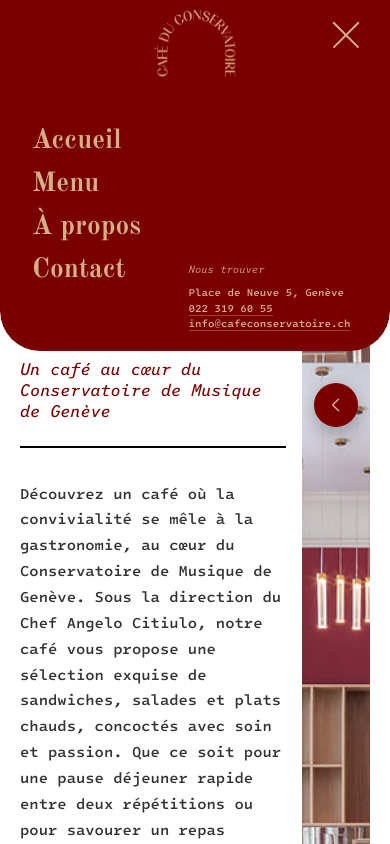
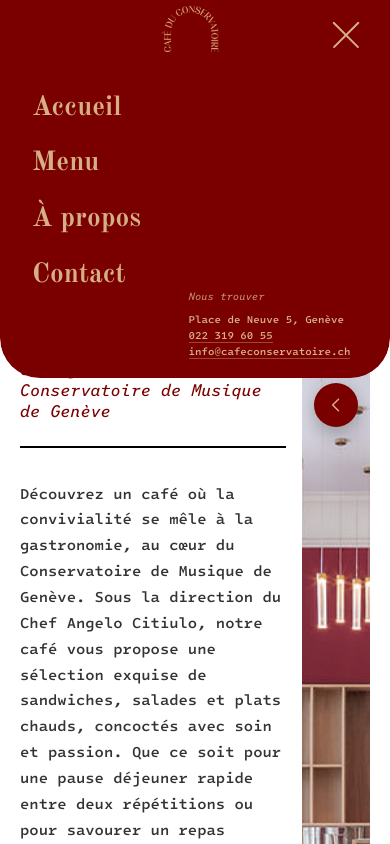
Before and after one commit to aimetamere/front_end_coffee, a website built with Vite: page index.html in a window 390 px wide. Both pictures are taken after a click on the button 344 px from the left and 32 px from the top of the page. Built offline with nearby package versions, Linux system fonts and the light colour scheme.

Commit message:
push push

```diff
--- a/src/mobile-style.css
+++ b/src/mobile-style.css
@@ -73,7 +73,7 @@
     top: var(--safe-top);
     right: var(--safe-right);
     width: 92px;
-    height: 64px;
+    height: 54px;
     padding: 6px 0 0 4px;
     border-radius: 0 0 0 20px;
     background: transparent;
@@ -218,9 +218,9 @@
     display: block;
     position: absolute;
     top: 0;
-    left: 0;
-    width: 100%;
-    height: 100%;
+    left: 10%;
+    width: 70%;
+    height: 70%;
     object-fit: contain;
   }
 
@@ -231,13 +231,14 @@
     grid-template-columns: auto 1fr;
     align-items: end;
     column-gap: 1.5rem;
+    top: 50%;
     min-height: 0;
-    padding: calc(7.5rem + var(--safe-top)) calc(1rem + var(--safe-right)) 1.25rem
+    padding: calc(5rem + var(--safe-top)) calc(1rem + var(--safe-right)) 1.25rem
       calc(2rem + var(--safe-left));
   }
 
   .bubble-menu__content nav {
-    margin-bottom: 2.5rem;
+    margin-bottom: 3.5rem;
   }
 
   .bubble-menu__links {
@@ -247,13 +248,13 @@
   /* Each link is a full-height tap target */
   .bubble-menu__links a {
     display: block;
-    padding-block: 0.4rem;
+    padding-block: 0.8rem;
     font-size: clamp(1.45rem, 7vw, 1.85rem);
     -webkit-tap-highlight-color: transparent;
   }
 
   .bubble-menu__links a::after {
-    bottom: 0.45rem;
+    bottom: 0.8rem;
   }
 
   .bubble-menu__links a:active {
```
Also changed, not shown: public/Logo conservatoire/logo1_Blanc.png (added), public/Logo conservatoire/logo1_Noir.png (added), public/Logo conservatoire/logo1_normal.png (added), 1 other file.
